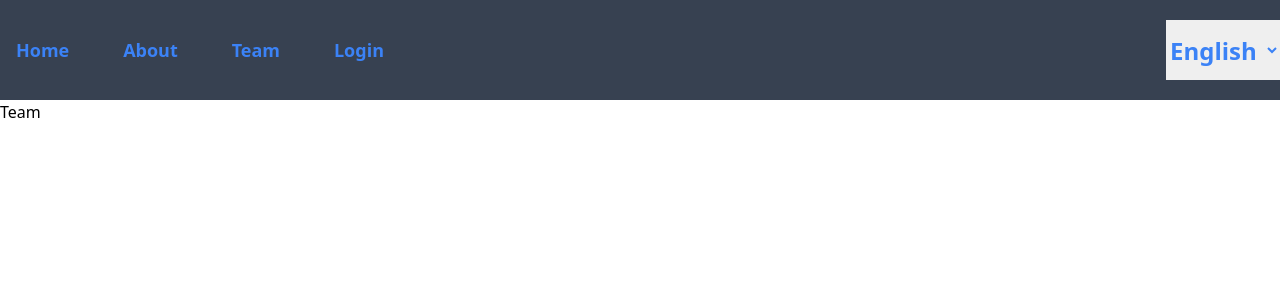
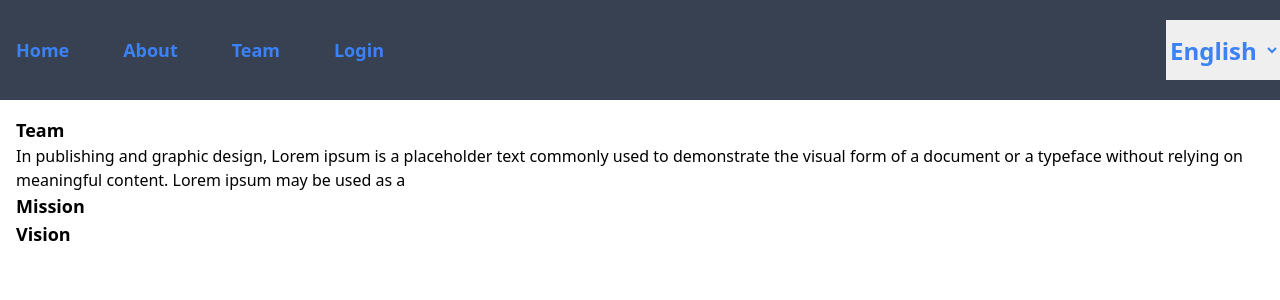
Before and after one commit to brij1728/low-level-design, a React (Vite) app: page /team in a window 1280 px wide. Shown: the top 300 px of the page. Built offline with nearby package versions, Linux system fonts and the light colour scheme.

Commit message:
Refactor language selection and add localization support

```diff
--- a/src/App.tsx
+++ b/src/App.tsx
@@ -1,24 +1,26 @@
-import {About, Login, ProtectedRoute, Team} from './components';
-import { BrowserRouter, Route, Routes } from 'react-router-dom';
+import { About, Login, ProtectedRoute, Team } from './components';
+import { BrowserRouter, Link, Route, Routes } from 'react-router-dom';
 
 import { Home } from './pages';
+import { LANGKeyType } from './types/langType';
 import { useState } from 'react';
 
 function App() {
-  const [lang, setLang] = useState('en'); // Manage selected language state
+  const [lang, setLang] = useState<LANGKeyType>('en');
 
   const handleLanguageChange = (e: React.ChangeEvent<HTMLSelectElement>) => {
-    setLang(e.target.value);
+    setLang(e.target.value as LANGKeyType);
   };
 
   return (
-    <div>
+    <BrowserRouter>
+      <div className=''>
         <header className="flex text-2xl font-bold py-5 bg-gray-700 text-blue-500 text-center justify-between">
           <nav className="flex p-2 m-2 w-96 text-lg justify-between">
-          <a href="/">Home</a>
-          <a href="/about">About</a>
-          <a href="/team">Team</a>
-          <a href="/login">Login</a>
+            <Link to="/">Home</Link>
+            <Link to="/about">About</Link>
+            <Link to="/team">Team</Link>
+            <Link to="/login">Login</Link>
           </nav>
           <select value={lang} onChange={handleLanguageChange}>
             <option value="en">English</option>
@@ -28,17 +30,16 @@ function App() {
           </select>
         </header>
 
-      <BrowserRouter>
         <Routes>
           <Route path="/" element={<Home />} />
           <Route element={<ProtectedRoute />}>
             <Route path="/about" element={<About />} />
           </Route>
           <Route path="/login" element={<Login />} />
-          <Route path="/team" element={<Team />} />
+          <Route path="/team" element={<Team lang={lang} />} />
         </Routes>
+      </div>
     </BrowserRouter>
-    </div>
   );
 }
 
--- a/src/components/Team/Team.tsx
+++ b/src/components/Team/Team.tsx
@@ -1,9 +1,23 @@
-import React from 'react'
+import { LANG } from '../../utils';
+import { LANGKeyType } from '../../types/langType';
+import React from 'react';
 
-export const Team = () => {
+interface TeamProps {
+  lang: LANGKeyType;
+}
+
+export const Team: React.FC<TeamProps> = ({ lang }) => {
+  console.log(lang);
+
+
+  const { title, desc, title2, title3 } = LANG[lang];
+
   return (
-	<div>
-		<h1>Team</h1>
-	</div>
-  )
-}
+    <div className='p-4'>
+      <h1 className='text-lg font-bold'>{title}</h1>
+      <p className='text-base font-normal'>{desc}</p>
+      <h2 className='text-lg font-bold'>{title2}</h2>
+      <h2 className='text-lg font-bold'>{title3}</h2>
+    </div>
+  );
+};
--- /dev/null
+++ b/src/types/langType.ts
@@ -0,0 +1,15 @@
+export interface LanguageData {
+  title: string;
+  desc: string;
+  title2: string;
+  title3: string;
+}
+
+export interface LANGType {
+  en: LanguageData;
+  hi: LanguageData;
+  sp: LanguageData;
+  ru: LanguageData;
+}
+
+export type LANGKeyType = keyof LANGType;
--- /dev/null
+++ b/src/utils/index.ts
@@ -0,0 +1 @@
+export * from './langConstant';
--- /dev/null
+++ b/src/utils/langConstant.ts
@@ -0,0 +1,33 @@
+import { LANGType } from "../types/langType";
+
+// create constant for language
+export const LANG: LANGType = {
+	en: {
+		title: 'Team',
+		desc: 'In publishing and graphic design, Lorem ipsum is a placeholder text commonly used to demonstrate the visual form of a document or a typeface without relying on meaningful content. Lorem ipsum may be used as a',
+		title2: 'Mission',
+		title3: 'Vision',
+
+	},
+	hi: {
+		title: 'टीम',
+        desc: 'प्रकाशन और ग्राफिक प्रदर्शन में, लोमिप स्ट्रिंग एक स्पेसिफिक पाठ है जो मजाक्षिक समवाय को दिखाने के लिए प्रयोग करने के लिए स्वाभाविक नहीं है। लोमिप स्ट्रिं�',
+		title2: 'मिशन',
+		title3: 'दृश्य',
+
+	},
+	sp: {
+		title: 'Equipo',
+		desc: 'En publicación y diseño gráfico, Lorem ipsum es un texto de relleno comúnmente utilizado para demostrar la forma visual de un documento o una tipografía sin depender de contenido significativo. Lorem ipsum puede ser utilizado como un',
+		title2: 'Misión',
+		title3: 'Visión',
+
+	},
+	ru: {
+		title: 'Команда',
+		desc: 'В издательском деле и графическом дизайне Lorem ipsum - это заполнительный текст, который обычно используется для демонстрации визуальной формы документа или шрифта без использования содержательного контента. Lorem ipsum может быть использован как',
+		title2: 'миссия',
+		title3: 'видение',
+
+	},
+}
```
Lines whose indentation alone changed are shown as unchanged.
